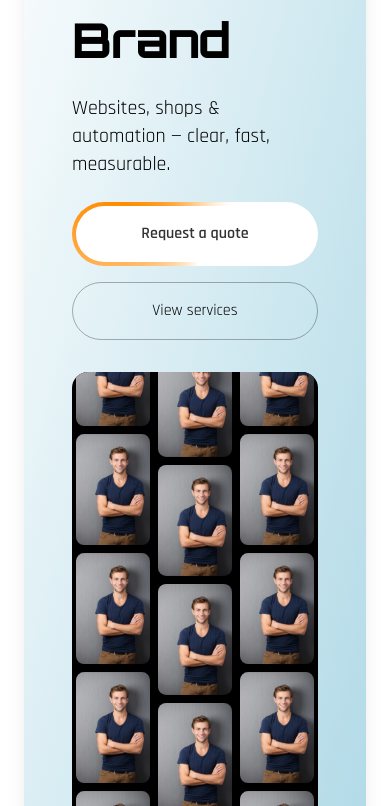
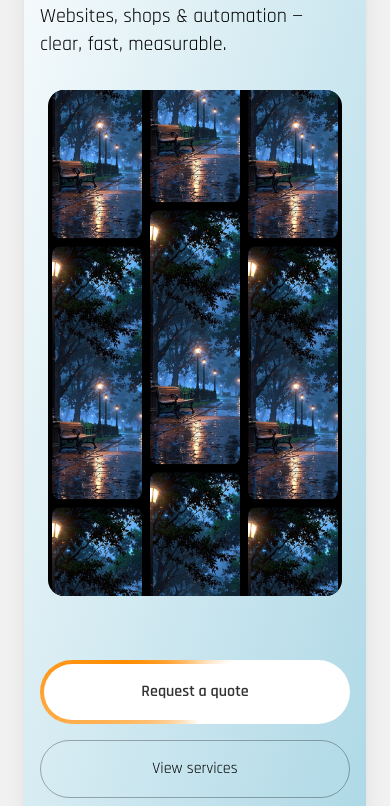
Before and after one commit to MarkusLindner123/Lindner-IT-WebsiteShop, a Next.js app: page /en in a window 390 px wide. Shown: the part 1194-2000 px from the top of the page. Built offline with nearby package versions, Linux system fonts and the light colour scheme.

Commit message:
alles funktioneirt bis hier

```diff
--- a/src/app/[locale]/page.tsx
+++ b/src/app/[locale]/page.tsx
@@ -1,11 +1,9 @@
 import { setRequestLocale } from "next-intl/server";
 import { routing } from "@/i18n/routing";
 
-//import LanguageSwitcher from "@/components/LanguageSwitcher";
-//import StickySlides from "@/components/StickySlides";
 import HeroVideo from "@/components/HeroVideo";
 import Hero from "@/components/Hero";
-import AboutSection from "@/components/AboutSection";
+import AboutSection from "@/components/AboutSection/AboutSection";
 import ServicesSection from "@/components/ServicesSection";
 
 export default async function HomePage({
@@ -17,28 +15,18 @@ export default async function HomePage({
   setRequestLocale(locale);
 
   return (
-<div className="relative p-6 space-y-6 md:p-12 md:space-y-12">
-    <section className=" top-6 min-h-screen z-20 bg-brand-bg rounded-2xl overflow-hidden shadow-xl">
-
-          <HeroVideo />
+    <div className="relative p-6 space-y-6 md:p-12 md:space-y-12">
+      <section className="top-6 min-h-screen z-20 rounded-2xl overflow-hidden shadow-xl">
+        <HeroVideo />
       </section>
-        <section className=" top-6 min-h-screen z-20 bg-brand-bg rounded-2xl overflow-hidden shadow-xl">
-
-          <Hero/>
-
+      <section className="top-6 z-20 rounded-2xl shadow-xl">
+        <Hero />
       </section>
-       {/* Slide 4: Services */}
-      <section className=" top-6 min-h-screen z-20 bg-brand-bg rounded-2xl overflow-hidden shadow-xl">
-
-          <AboutSection />
-
+      <section className="top-6 min-h-screen z-20 rounded-2xl overflow-hidden shadow-xl">
+        <AboutSection />
       </section>
-
-      {/* Slide 4: Services */}
-      <section className=" top-6 min-h-screen z-20 bg-brand-bg rounded-2xl overflow-hidden shadow-xl">
-
-          <ServicesSection />
-
+      <section className="top-6 min-h-screen z-20 rounded-2xl overflow-hidden shadow-xl">
+        <ServicesSection />
       </section>
     </div>
   );
--- a/src/app/globals.css
+++ b/src/app/globals.css
@@ -1,3 +1,5 @@
+/* globals.css */
+
 /* Importiere Google Fonts */
 @import url("https://fonts.googleapis.com/css2?family=Orbitron:wght@600;800&family=Rajdhani:wght@400;600&display=swap");
 
@@ -6,20 +8,9 @@
   --color-primary: #2a2a4a;
   --color-secondary: #3b3b6d;
   --color-accent: #4adede;
-  --color-bg: #ffffff;
+  --color-bg: #F1F1F1;
   --color-text: #2a2a4a;
-
-  /* Pinsel-Effekt Farben */
-  --brush-red: #e573a0;
-  --brush-blue: #4ab8e6;
-  --brush-green: #4ade80;
-  --brush-purple: #b266f5;
-  --brush-orange: #e69b5c;
-  --brush-teal: #4db8b8;
-  --brush-magenta: #e666a3;
-  --brush-pink: #e68ab2;
-  --brush-indigo: #7a66cc;
-  --brush-lime: #b2e64d;
+  --color-about-bg: #ffffff;
 
   /* Schriftarten */
   --font-sans: "Rajdhani", ui-sans-serif, system-ui, -apple-system, "Segoe UI",
@@ -55,51 +46,14 @@ body {
   background-color: var(--color-bg);
 }
 
+/* Custom background for the About section */
+.bg-about-bg {
+  background-color: var(--color-about-bg);
+}
+
 /* Hero gradient background */
 .hero-gradient {
   background: linear-gradient(to bottom right, #ffffff, #add8e6);
-}
-
-/* Pinsel-Effekt */
-.brush-effect {
-  background-image: url(//s2.svgbox.net/pen-brushes.svg?ic=brush-3);
-  background-size: 100% 100%;
-  margin: -2px -6px;
-  padding: 2px 6px;
-  display: inline-block;
-  filter: brightness(1.1);
-}
-
-/* Pinsel-Farben */
-.brush-effect.brush-red {
-  background-image: url(//s2.svgbox.net/pen-brushes.svg?ic=brush-3&color=E573A0);
-}
-.brush-effect.brush-blue {
-  background-image: url(//s2.svgbox.net/pen-brushes.svg?ic=brush-3&color=4AB8E6);
-}
-.brush-effect.brush-green {
-  background-image: url(//s2.svgbox.net/pen-brushes.svg?ic=brush-3&color=4ADE80);
-}
-.brush-effect.brush-purple {
-  background-image: url(//s2.svgbox.net/pen-brushes.svg?ic=brush-3&color=B266F5);
-}
-.brush-effect.brush-orange {
-  background-image: url(//s2.svgbox.net/pen-brushes.svg?ic=brush-3&color=E69B5C);
-}
-.brush-effect.brush-teal {
-  background-image: url(//s2.svgbox.net/pen-brushes.svg?ic=brush-3&color=4DB8B8);
-}
-.brush-effect.brush-magenta {
-  background-image: url(//s2.svgbox.net/pen-brushes.svg?ic=brush-3&color=E666A3);
-}
-.brush-effect.brush-pink {
-  background-image: url(//s2.svgbox.net/pen-brushes.svg?ic=brush-3&color=E68AB2);
-}
-.brush-effect.brush-indigo {
-  background-image: url(//s2.svgbox.net/pen-brushes.svg?ic=brush-3&color=7A66CC);
-}
-.brush-effect.brush-lime {
-  background-image: url(//s2.svgbox.net/pen-brushes.svg?ic=brush-3&color=B2E64D);
 }
 
 /* Farbverlauf für Text */
--- /dev/null
+++ b/src/components/AboutSection/AboutSection.css
@@ -0,0 +1,41 @@
+/* Pinsel-Effekt */
+.brush-effect {
+  background-image: url(//s2.svgbox.net/pen-brushes.svg?ic=brush-3);
+  background-size: 100% 100%;
+  margin: -2px -6px;
+  padding: 2px 6px;
+  display: inline-block;
+  filter: brightness(1.1);
+}
+
+/* Pinsel-Farben */
+.brush-effect.brush-red {
+  background-image: url(//s2.svgbox.net/pen-brushes.svg?ic=brush-3&color=E573A0);
+}
+.brush-effect.brush-blue {
+  background-image: url(//s2.svgbox.net/pen-brushes.svg?ic=brush-3&color=4AB8E6);
+}
+.brush-effect.brush-green {
+  background-image: url(//s2.svgbox.net/pen-brushes.svg?ic=brush-3&color=4ADE80);
+}
+.brush-effect.brush-purple {
+  background-image: url(//s2.svgbox.net/pen-brushes.svg?ic=brush-3&color=B266F5);
+}
+.brush-effect.brush-orange {
+  background-image: url(//s2.svgbox.net/pen-brushes.svg?ic=brush-3&color=E69B5C);
+}
+.brush-effect.brush-teal {
+  background-image: url(//s2.svgbox.net/pen-brushes.svg?ic=brush-3&color=4DB8B8);
+}
+.brush-effect.brush-magenta {
+  background-image: url(//s2.svgbox.net/pen-brushes.svg?ic=brush-3&color=E666A3);
+}
+.brush-effect.brush-pink {
+  background-image: url(//s2.svgbox.net/pen-brushes.svg?ic=brush-3&color=E68AB2);
+}
+.brush-effect.brush-indigo {
+  background-image: url(//s2.svgbox.net/pen-brushes.svg?ic=brush-3&color=7A66CC);
+}
+.brush-effect.brush-lime {
+  background-image: url(//s2.svgbox.net/pen-brushes.svg?ic=brush-3&color=B2E64D);
+}
--- a/src/components/Hero.tsx
+++ b/src/components/Hero.tsx
@@ -5,9 +5,50 @@ import Link from "next/link";
 import { motion, Variants } from "framer-motion";
 import { useTranslations } from "next-intl";
 import AnimatedButton from "@/components/AnimatedButton";
+import { useEffect, useState } from "react";
 
 export default function Hero() {
   const t = useTranslations("hero");
+  const [windowWidth, setWindowWidth] = useState(0);
+
+  // Update window width on resize
+  useEffect(() => {
+    const handleResize = () => {
+      setWindowWidth(window.innerWidth);
+    };
+
+    // Set initial width on component mount
+    if (typeof window !== "undefined") {
+      setWindowWidth(window.innerWidth);
+      window.addEventListener("resize", handleResize);
+    }
+
+    return () => {
+      if (typeof window !== "undefined") {
+        window.removeEventListener("resize", handleResize);
+      }
+    };
+  }, []);
+
+  // Determine animation speed based on window width
+  const getAnimationSpeed = () => {
+    if (windowWidth < 768) {
+      // Mobile speed
+      return 30;
+    } else if (windowWidth >= 768 && windowWidth < 1024) {
+      // Tablet speed
+      return 25;
+    } else {
+      // Desktop speed
+      return 20;
+    }
+  };
+
+  const animationSpeed = getAnimationSpeed();
+
+  // New variables for mobile gallery dimensions
+  const mobileGalleryWidth = "95%";
+  const mobileGalleryHeight = "60vh";
 
   const container: Variants = {
     hidden: {},
@@ -35,20 +76,20 @@ export default function Hero() {
     "/hero-img.jpg",
   ];
 
-  const getColumnImages = (col: number) => [
-    ...galleryImages.slice(col * 3, col * 3 + 3),
-    ...galleryImages.slice(col * 3, col * 3 + 3),
-  ];
+  const column1Images = galleryImages.slice(0, 3);
+  const column2Images = galleryImages.slice(3, 6);
+  const column3Images = galleryImages.slice(6, 9);
+  const allColumns = [column1Images, column2Images, column3Images];
 
   return (
     <section
       aria-label="Hero"
-      className="relative overflow-hidden p-8 rounded-2xl md:p-12"
+      className="relative overflow-hidden"
     >
       {/* Hero gradient background */}
       <div className="absolute inset-0 hero-gradient rounded-2xl" />
 
-      <div className="max-w-7xl mx-auto px-4 lg:px-8 py-12 md:py-16 lg:py-20 overflow-x-hidden overflow-y-auto relative z-10">
+      <div className="max-w-7xl mx-auto px-4 lg:px-8 py-12 md:py-16 lg:py-20 relative z-10 p-8 rounded-2xl md:p-12">
         <motion.div
           variants={container}
           initial="hidden"
@@ -76,7 +117,8 @@ export default function Hero() {
               {t("subtitle")}
             </p>
 
-            <div className="flex flex-col sm:flex-row sm:items-center gap-4">
+            {/* Desktop Buttons - Visible only on large screens */}
+            <div className="hidden lg:flex flex-col sm:flex-row sm:items-center gap-4">
               <AnimatedButton href="#contact">{t("ctaPrimary")}</AnimatedButton>
               <Link
                 href="#services"
@@ -88,42 +130,110 @@ export default function Hero() {
             </div>
           </motion.div>
 
-          {/* Gallery */}
+          {/* Desktop/Tablet Gallery */}
           <motion.div
             variants={fadeUp}
-            className="lg:col-span-5 xl:col-span-6 relative flex justify-center lg:justify-end"
+            className="hidden md:block lg:col-span-5 xl:col-span-6 relative flex justify-center lg:justify-end"
           >
-            <div className="relative w-full max-w-[114%] lg:max-w-[95%]">
-              <div className="relative w-full h-[540px] sm:h-[450px] lg:h-[427.5px] overflow-hidden rounded-2xl bg-black px-1">
-                <div className="grid grid-cols-3 gap-2 pt-4 pb-4">
-                  {[0, 1, 2].map((colIndex) => (
+            <div
+              className="relative mx-auto lg:w-full"
+              style={{ width: windowWidth < 724 ? mobileGalleryWidth : "100%" }}
+            >
+              <div className="relative w-full h-[60vh] sm:h-auto sm:aspect-[4/3] overflow-hidden rounded-2xl bg-black px-1">
+                <div className="grid grid-cols-3 gap-2 h-full">
+                  {allColumns.map((columnImages, colIndex) => {
+                    const direction = colIndex === 1 ? ["-100%", "0%"] : ["0%", "-100%"];
+
+                    return (
                       <motion.div
                         key={colIndex}
-                      animate={{
-                        y: colIndex === 1 ? ["-50%", "0%"] : ["0%", "-50%"],
-                      }}
+                        animate={{ y: direction }}
                         transition={{
                           repeat: Infinity,
-                        duration: 30,
+                          duration: animationSpeed,
                           ease: "linear",
                         }}
                         className="flex flex-col gap-2"
                       >
-                      {getColumnImages(colIndex).map((src, i) => (
+                        {[...columnImages, ...columnImages].map((src, i) => (
+                          <div key={i} className="flex-shrink-0" style={{ height: "calc(100% / 2)" }}>
                             <Image
-                          key={i}
                               src={src}
-                          alt={`Gallery ${colIndex * 3 + i + 1}`}
+                              alt={`Gallery image ${i + 1}`}
                               width={300}
                               height={200}
-                          className="w-full object-cover rounded-lg"
+                              className="w-full h-full object-cover rounded-lg aspect-[3/2]"
                             />
+                          </div>
                         ))}
                       </motion.div>
-                  ))}
+                    );
+                  })}
                 </div>
               </div>
             </div>
+          </motion.div>
+
+          {/* Mobile Gallery */}
+          <motion.div
+            variants={fadeUp}
+            className="block md:hidden lg:col-span-5 xl:col-span-6 relative flex justify-center lg:justify-end"
+          >
+            <div
+              className="relative mx-auto"
+              style={{
+                width: mobileGalleryWidth,
+                height: mobileGalleryHeight,
+              }}
+            >
+              <div className="relative w-full h-full overflow-hidden rounded-2xl bg-black px-1">
+                <div className="grid grid-cols-3 gap-2 h-full">
+                  {allColumns.map((columnImages, colIndex) => {
+                    const direction = colIndex === 1 ? ["-100%", "0%"] : ["0%", "-100%"];
+
+                    return (
+                      <motion.div
+                        key={colIndex}
+                        animate={{ y: direction }}
+                        transition={{
+                          repeat: Infinity,
+                          duration: animationSpeed,
+                          ease: "linear",
+                        }}
+                        className="flex flex-col gap-2"
+                      >
+                        {[...columnImages, ...columnImages].map((src, i) => (
+                          <div key={i} className="flex-shrink-0" style={{ height: "calc(100% / 2)" }}>
+                            <Image
+                              src={src}
+                              alt={`Gallery image ${i + 1}`}
+                              width={300}
+                              height={200}
+                              className="w-full h-full object-cover rounded-lg aspect-[3/2]"
+                            />
+                          </div>
+                        ))}
+                      </motion.div>
+                    );
+                  })}
+                </div>
+              </div>
+            </div>
+          </motion.div>
+
+          {/* Mobile Buttons */}
+          <motion.div
+            variants={fadeUp}
+            className="w-full lg:hidden flex flex-col sm:flex-row sm:items-center gap-4 mt-8"
+          >
+            <AnimatedButton href="#contact">{t("ctaPrimary")}</AnimatedButton>
+            <Link
+              href="#services"
+              className="inline-flex items-center justify-center px-6 py-4 border border-black/30 rounded-full text-black hover:bg-black/10 hover:-translate-y-1 transition-transform duration-300"
+              aria-label={String(t("ctaSecondary"))}
+            >
+              {t("ctaSecondary")}
+            </Link>
           </motion.div>
         </motion.div>
       </div>
--- a/src/components/StickySlides.tsx
+++ b/src/components/StickySlides.tsx
@@ -2,7 +2,7 @@
 
 import HeroVideo from "@/components/HeroVideo";
 import Hero from "@/components/Hero";
-import AboutSection from "@/components/AboutSection";
+import AboutSection from "@/components/AboutSection/AboutSection";
 import ServicesSection from "@/components/ServicesSection";
 
 export default function StickySlides() {
```
Also changed, not shown: src/components/AboutSection/AboutSection.tsx (renamed from src/components/AboutSection.tsx, +4 -3 lines), public/hero-img.jpg. Lines whose indentation alone changed are shown as unchanged.
